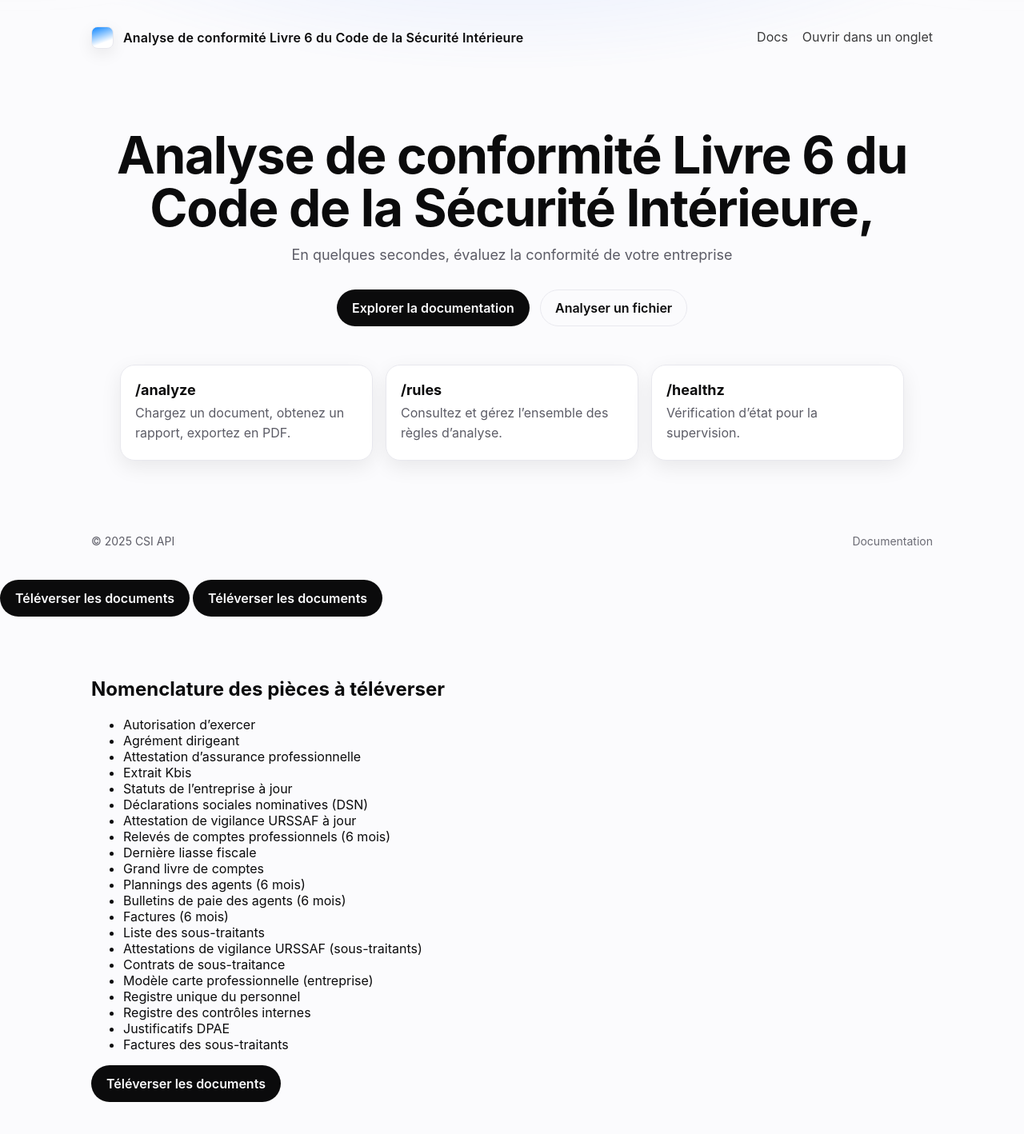
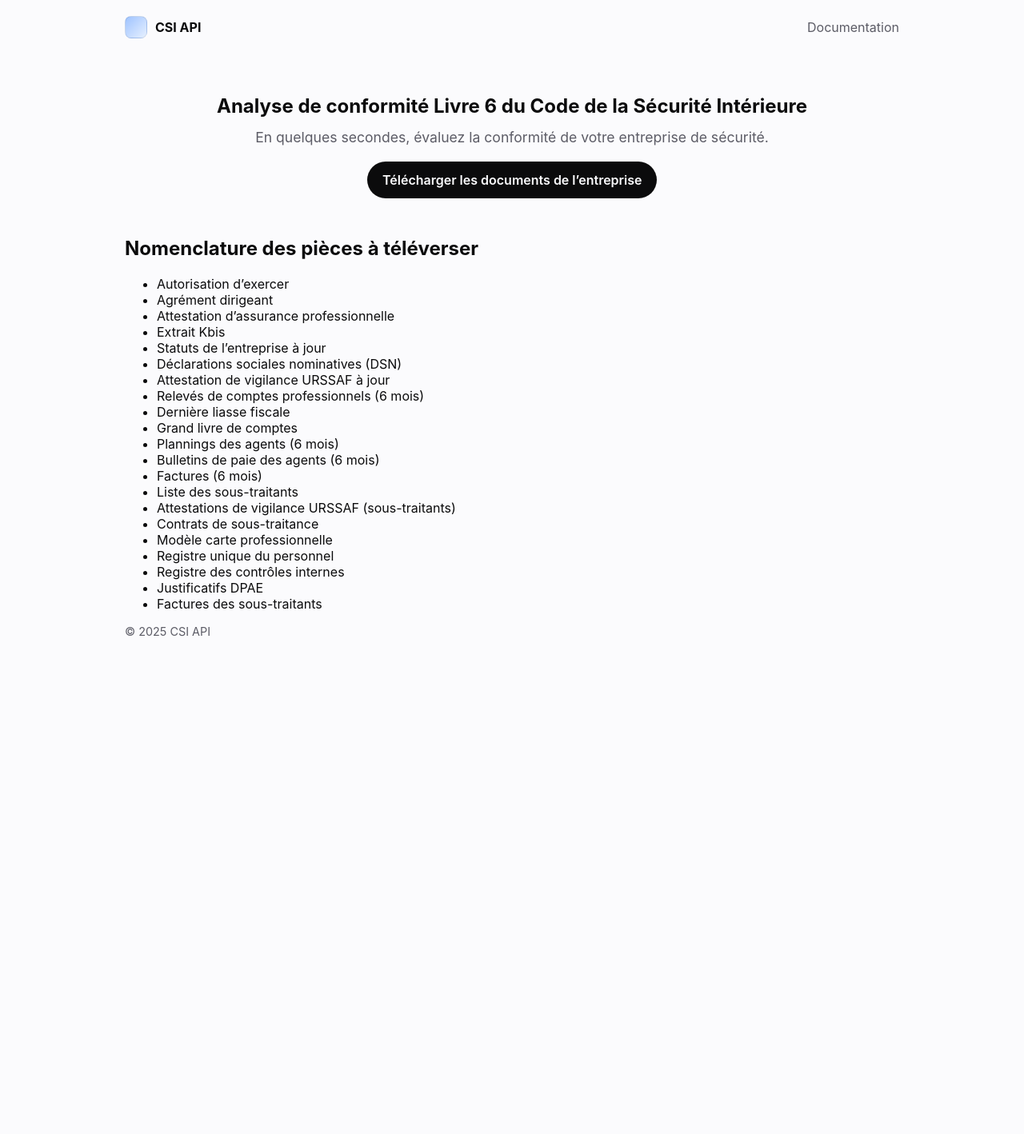
Before and after one commit to mescoubas-tech/csi-api, a FastAPI app: page / in a window 1280 px wide. Shown: the whole page at 80% size. After the commit the page ends 796 px from the top, so only its background shows below. Run offline with FastAPI, Linux system fonts and the light colour scheme.

Commit message:
Update index.html

```diff
--- a/app/templates/index.html
+++ b/app/templates/index.html
@@ -1,67 +1,44 @@
-<!DOCTYPE html>
+<!doctype html>
 <html lang="fr">
 <head>
   <meta charset="utf-8" />
   <meta name="viewport" content="width=device-width,initial-scale=1" />
-  <title>Analyse de conformité Livre 6 du Code de la Sécurité Intérieure — Minimal</title>
-  <link rel="preconnect" href="https://fonts.gstatic.com" crossorigin />
+  <title>Analyse de conformité CNAPS</title>
   <link rel="stylesheet" href="/static/styles.css" />
-  <meta name="description" content="CSI API — Interface minimale" />
+  <style>
+    .hero { max-width: 1100px; margin: 72px auto 40px; text-align: center; padding: 0 16px; }
+    .hero h1 { margin: 0 0 16px 0; line-height: 1.05; }
+    .hero p  { margin: 0; color: var(--muted); font-size: 1.1rem; }
+    .cta { margin-top: 20px; display: flex; justify-content: center; gap: 12px; flex-wrap: wrap; }
+    .btn { display:inline-block; padding:12px 18px; border-radius:999px; border:1px solid var(--border); font-weight:600; text-decoration:none; }
+    .btn.primary { background: var(--fg); color: var(--bg); border-color: transparent; }
+    .wrap-narrow { width: min(1000px, 92vw); margin: 0 auto; padding: 0 16px; }
+    footer { color: var(--muted); font-size: 0.9rem; padding: 32px 0; }
+  </style>
 </head>
 <body>
-  <div class="bg-radial"></div>
-
-  <header class="wrap header">
-    <div class="brand">
-      <div class="logo" aria-hidden="true"></div>
-      <span class="brand-name">Analyse de conformité Livre 6 du Code de la Sécurité Intérieure</span>
+  <header class="wrap-narrow" style="display:flex;align-items:center;justify-content:space-between;padding-top:20px;">
+    <div style="display:flex;align-items:center;gap:10px;">
+      <div style="width:28px;height:28px;border-radius:8px;background:linear-gradient(135deg,#9fc3ff,#e6f0ff);border:1px solid rgba(0,0,0,.08);"></div>
+      <strong>CSI API</strong>
     </div>
-    <nav class="nav">
-      <a class="nav-link" href="/docs">Docs</a>
-      <a class="nav-link" href="https://csi-api-zqo8.onrender.com/docs" target="_blank" rel="noopener">Ouvrir dans un onglet</a>
-    </nav>
+    <!-- Lien “Documentation” facultatif : supprimez si vous ne voulez plus l’afficher -->
+    <nav><a href="/docs" style="color:var(--muted);text-decoration:none;">Documentation</a></nav>
   </header>
 
-  <main class="wrap hero">
-    <h1 class="title">Analyse de conformité Livre 6 du Code de la Sécurité Intérieure,</h1>
-    <p class="subtitle">
-      En quelques secondes, évaluez la conformité de votre entreprise
-    </p>
+  <main>
+    <section class="hero">
+      <h1>Analyse de conformité Livre 6 du Code de la Sécurité Intérieure</h1>
+      <p>En quelques secondes, évaluez la conformité de votre entreprise de sécurité.</p>
+
       <div class="cta">
-      <a class="btn primary" href="/docs">Explorer la documentation</a>
-      <a class="btn ghost" href="/docs#/%2Fanalyze/post_analyze__">Analyser un fichier</a>
+        <!-- CTA unique sous la phrase d’accroche -->
+        <a class="btn primary" href="/televerser">Télécharger les documents de l’entreprise</a>
       </div>
+    </section>
 
-    <section class="cards">
-      <article class="card">
-        <h3 class="card-title">/analyze</h3>
-        <p class="card-text">Chargez un document, obtenez un rapport, exportez en PDF.</p>
-      </article>
-      <article class="card">
-        <h3 class="card-title">/rules</h3>
-        <p class="card-text">Consultez et gérez l’ensemble des règles d’analyse.</p>
-      </article>
-      <article class="card">
-        <h3 class="card-title">/healthz</h3>
-        <p class="card-text">Vérification d’état pour la supervision.</p>
-      </article>
-    </section>
-  </main>
-
-  <footer class="wrap footer">
-    <span>© <span id="year"></span> CSI API</span>
-    <a class="footer-link" href="/docs">Documentation</a>
-  </footer>
-
-  <script>
-    // année dynamique
-    document.getElementById('year').textContent = new Date().getFullYear();
-  </script>
-</body>
-</html>
-<a class="btn primary" href="/televerser">Téléverser les documents</a>
-<a class="btn primary" href="/televerser">Téléverser les documents</a>
-<section class="wrap" style="margin-top:32px;">
+    <!-- Nomenclature des pièces (guidage) -->
+    <section class="wrap-narrow" style="margin-top: 12px;">
       <h2>Nomenclature des pièces à téléverser</h2>
       <ul>
         <li>Autorisation d’exercer</li>
@@ -80,11 +57,15 @@
         <li>Liste des sous-traitants</li>
         <li>Attestations de vigilance URSSAF (sous-traitants)</li>
         <li>Contrats de sous-traitance</li>
-    <li>Modèle carte professionnelle (entreprise)</li>
+        <li>Modèle carte professionnelle</li>
         <li>Registre unique du personnel</li>
         <li>Registre des contrôles internes</li>
         <li>Justificatifs DPAE</li>
         <li>Factures des sous-traitants</li>
       </ul>
-  <p><a class="btn primary" href="/televerser">Téléverser les documents</a></p>
     </section>
+  </main>
+
+  <footer class="wrap-narrow">© 2025 CSI API</footer>
+</body>
+</html>
```
Lines whose indentation alone changed are shown as unchanged.
